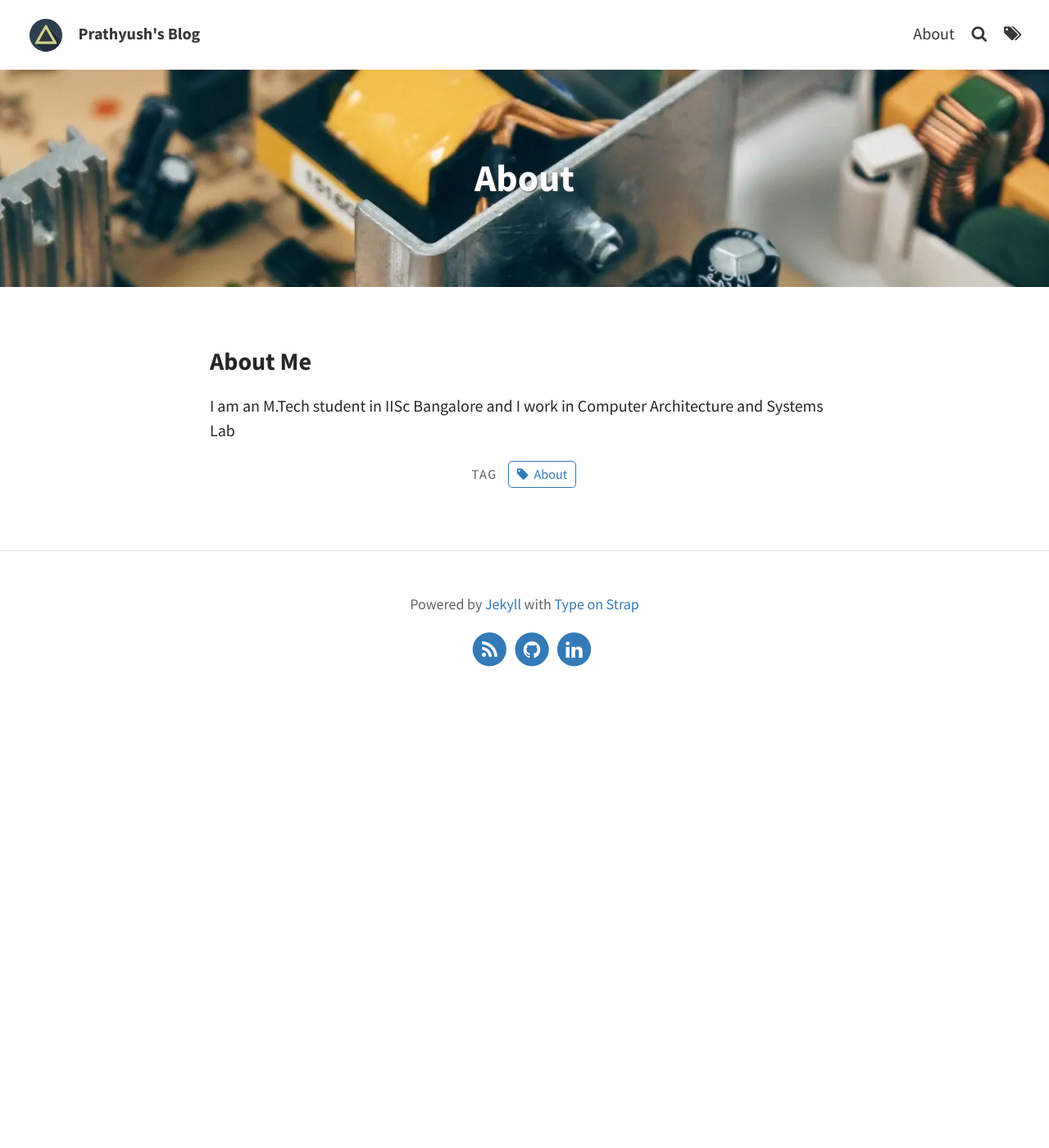
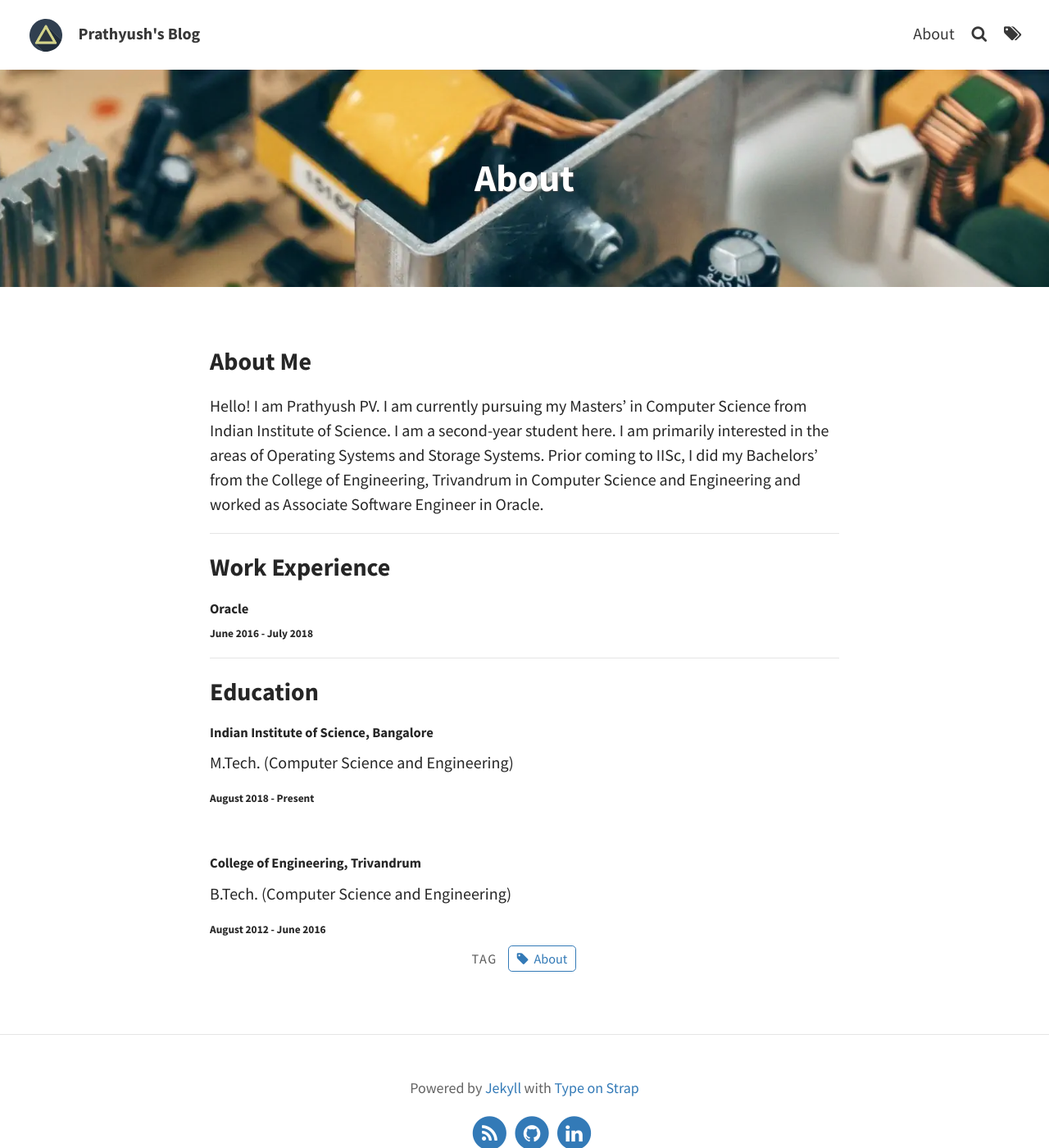
Before and after one commit to prathyushpv/prathyushpv.github.io, a Jekyll site: the page built from pages/about.md, in a window 1280 px wide and 1400 px high. Shown: the whole window at 82% size. Built offline with Jekyll 4.4.1, drawn with Linux system fonts in a browser that asks for light colours.

Commit message:
Updating about me

```diff
--- a/pages/about.md
+++ b/pages/about.md
@@ -8,4 +8,21 @@ tags: [About]
 
 ### About Me
 
-I am an M.Tech student in IISc Bangalore and I work in Computer Architecture and Systems Lab
+Hello! I am Prathyush PV. I am currently pursuing my Masters' in Computer Science from Indian Institute of Science. I am a second-year student here. I am primarily interested in the areas of Operating Systems and Storage Systems. Prior coming to IISc, I did my Bachelors' from the College of Engineering, Trivandrum in Computer Science and Engineering and worked as Associate Software Engineer in Oracle.
+
+<hr />
+
+### Work Experience
+##### Oracle
+###### June 2016 - July 2018
+
+<hr />
+### Education
+##### Indian Institute of Science, Bangalore
+M.Tech. (Computer Science and Engineering)
+###### August 2018 - Present
+
+<br />
+##### College of Engineering, Trivandrum
+B.Tech. (Computer Science and Engineering)
+###### August 2012 - June 2016
```
